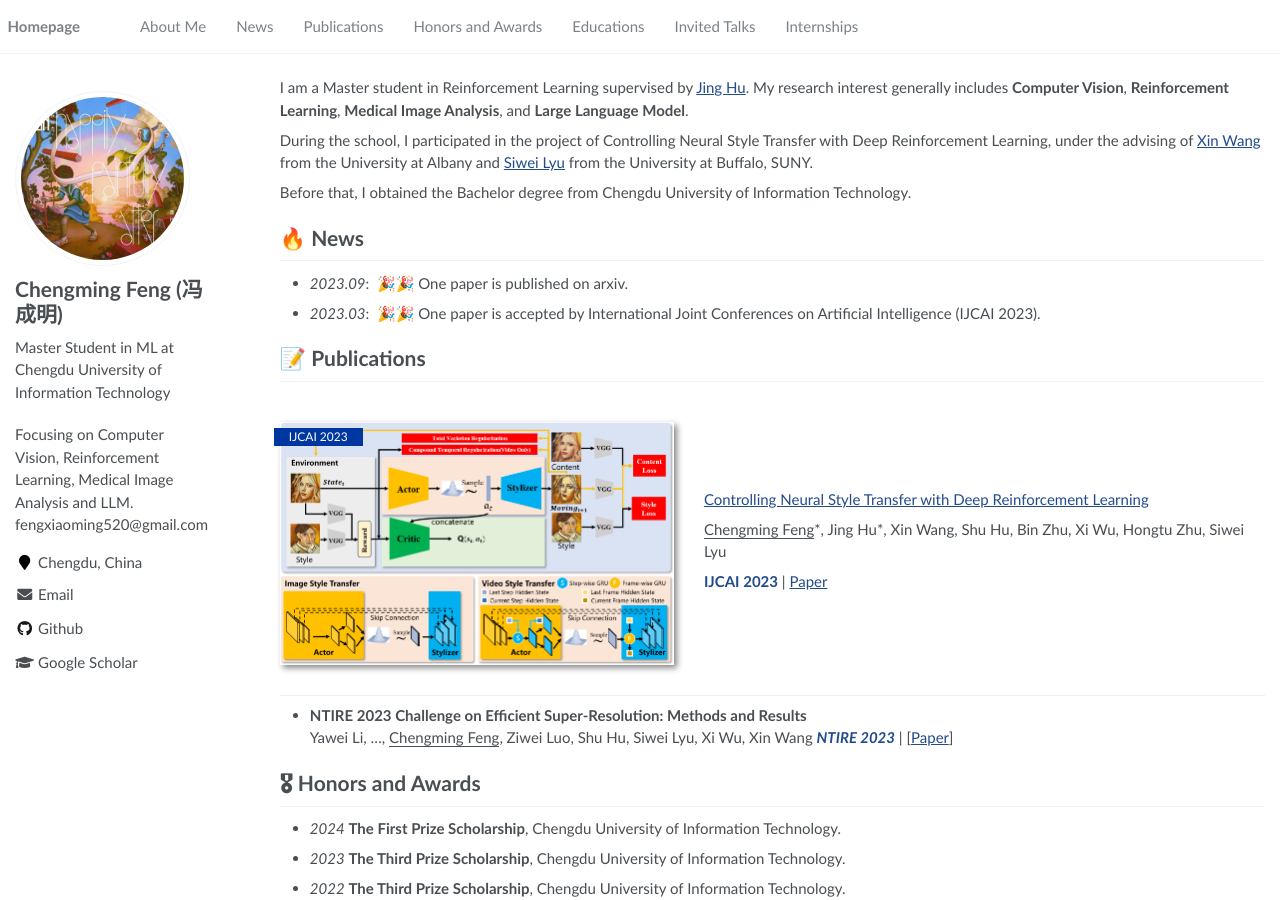
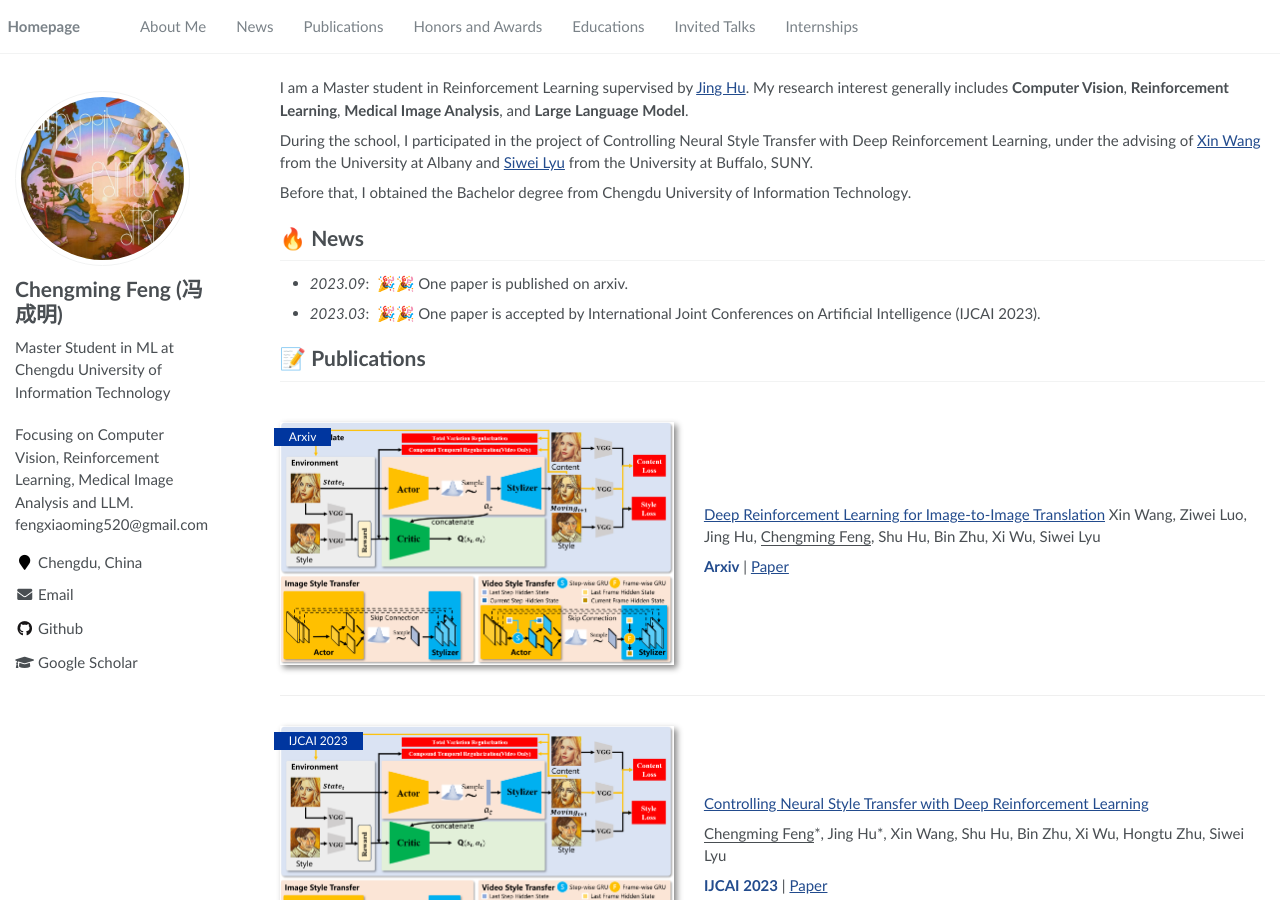
Before and after one commit to fengxiaoming520/fengxiaoming520.github.io, a Jekyll site: the page built from _pages/about.md, in a window 1280 px wide and 900 px high. Built offline with Jekyll 4.4.1, drawn with Linux system fonts in a browser that asks for light colours.

Commit message:
Update about.md

```diff
--- a/_pages/about.md
+++ b/_pages/about.md
@@ -31,6 +31,16 @@ Before that, I obtained the Bachelor degree from Chengdu University of Informati
 - *2023.03*: &nbsp;🎉🎉 One paper is accepted by International Joint Conferences on Artificial Intelligence (IJCAI 2023).
 
 # 📝 Publications
+
+<div class='paper-box'><div class='paper-box-image'><div><div class="badge">Arxiv</div><img src='images/ijcai2023.png' alt="sym" width="100%"></div></div>
+<div class='paper-box-text' markdown="1">
+
+[Deep Reinforcement Learning for Image-to-Image Translation](https://arxiv.org/abs/2309.13672)
+Xin Wang, Ziwei Luo, Jing Hu, <u>Chengming Feng</u>, Shu Hu, Bin Zhu, Xi Wu, Siwei Lyu
+
+**<font color = "#224B8D">Arxiv</font>** \| [Paper](https://arxiv.org/abs/2309.13672)
+</div>
+</div>
 
 <div class='paper-box'><div class='paper-box-image'><div><div class="badge">IJCAI 2023</div><img src='images/ijcai2023.png' alt="sym" width="100%"></div></div>
 <div class='paper-box-text' markdown="1">
```
